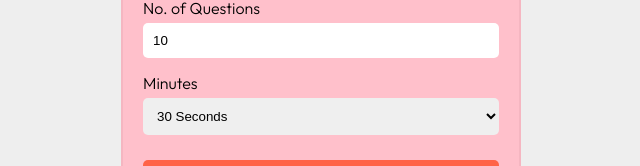
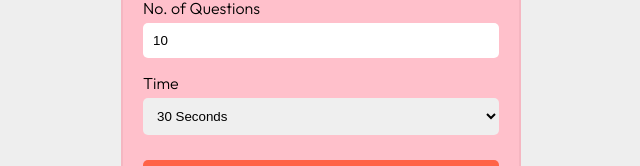
Before and after one commit to Habeebamoo/flashquiz, a React (Vite) app: page /quiz-form in a window 1280 px wide. Shown: the part 450-616 px from the top of the page, without its empty margins (319-959 px from the left). Built offline with nearby package versions, Linux system fonts and the light colour scheme.

Commit message:
Added 20 minutes to time

```diff
--- a/src/pages/QuizForm.jsx
+++ b/src/pages/QuizForm.jsx
@@ -116,7 +116,7 @@ export default function QuizForm() {
           />
         </div>
         <div className="label-container">
-          <label htmlFor="minutes">Minutes</label>
+          <label htmlFor="minutes">Time</label>
           <select
             id="minutes"
             value={form.minutes}
@@ -129,6 +129,7 @@ export default function QuizForm() {
             <option value="2">2 Minutes</option>
             <option value="5">5 Minutes</option>
             <option value="10">10 Minutes</option>
+            <option value="20">20 Minutes</option>
           </select>
         </div>
         <button>Start Quiz</button>
```
